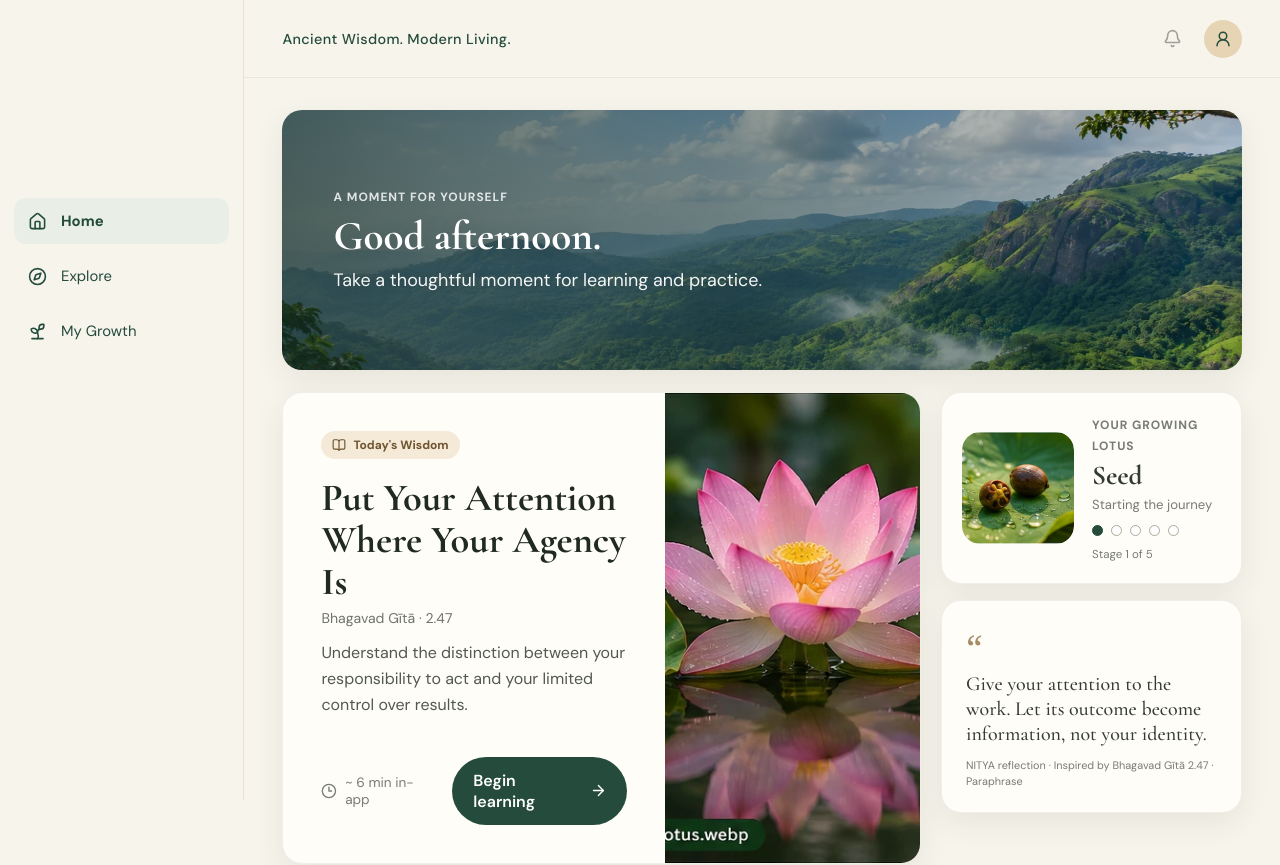
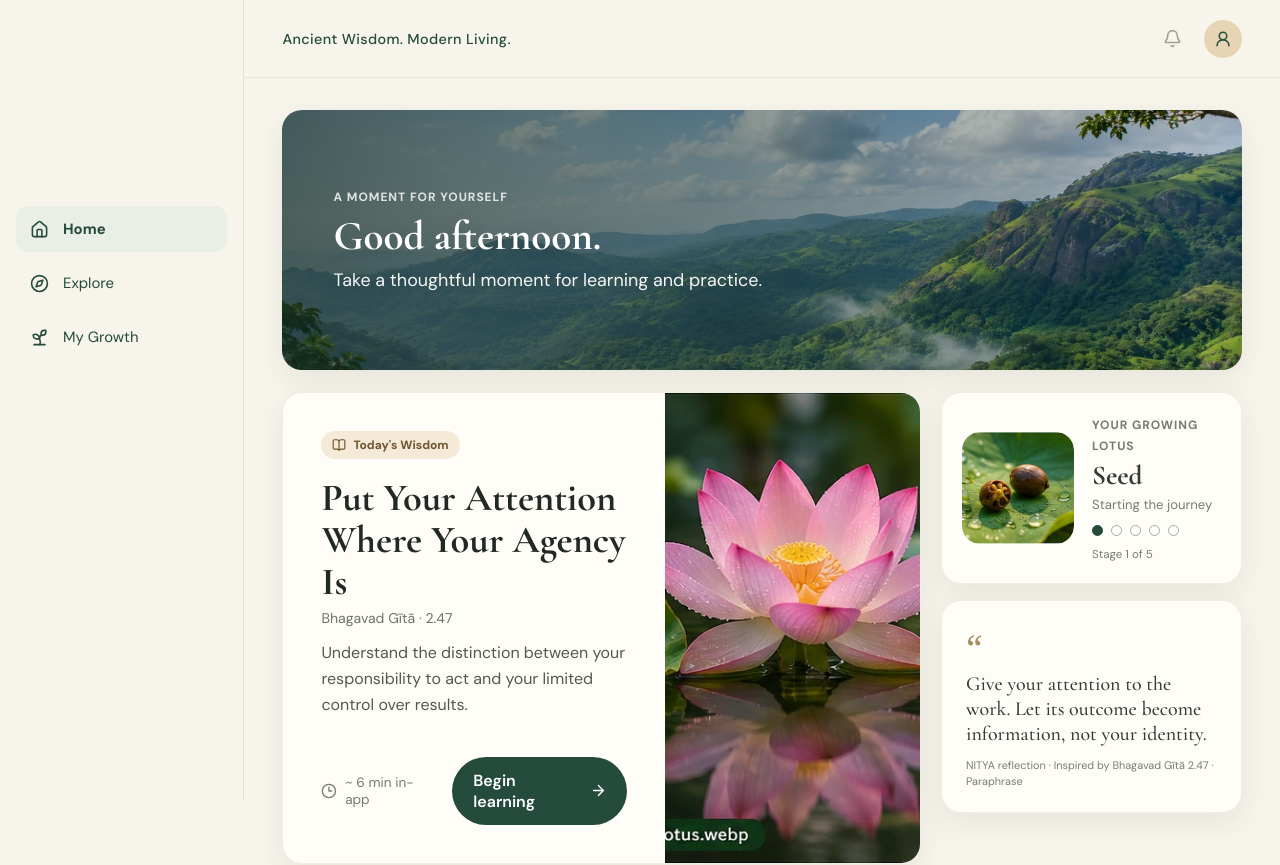
Before and after one commit to rskr28/Nitya, a React (Vite) app: page / in a window 1280 px wide. Shown: the top 865 px of the page. Built offline with nearby package versions, Linux system fonts and the light colour scheme.

Commit message:
Art-direct compact NITYA desktop sidebar masthead spacing

```diff
--- a/src/components/Sidebar/index.css
+++ b/src/components/Sidebar/index.css
@@ -7,23 +7,24 @@
   color: var(--forest);
   display: flex;
   flex-direction: column;
-  padding: 20px 14px;
+  padding: 26px 16px 22px;
   border-right: 1px solid var(--line);
 }
 
 .sidebar__brand {
+  position: relative;
   display: flex;
   align-items: center;
   justify-content: center;
-  min-height: 170px;
-  padding: 12px 0 18px;
-  margin: 0 0 8px;
+  min-height: 168px;
+  padding: 10px 0 20px;
+  margin: 0 0 12px;
 }
 
 .sidebar__brand-lockup {
   display: block;
-  width: min(190px, calc(100% - 16px));
-  max-height: 140px;
+  width: min(188px, calc(100% - 20px));
+  max-height: 132px;
   height: auto;
   object-fit: contain;
   flex: 0 1 auto;
@@ -38,7 +39,7 @@
 
 .sidebar__nav {
   display: grid;
-  gap: 9px;
+  gap: 8px;
 }
 
 .sidebar__link {
```
